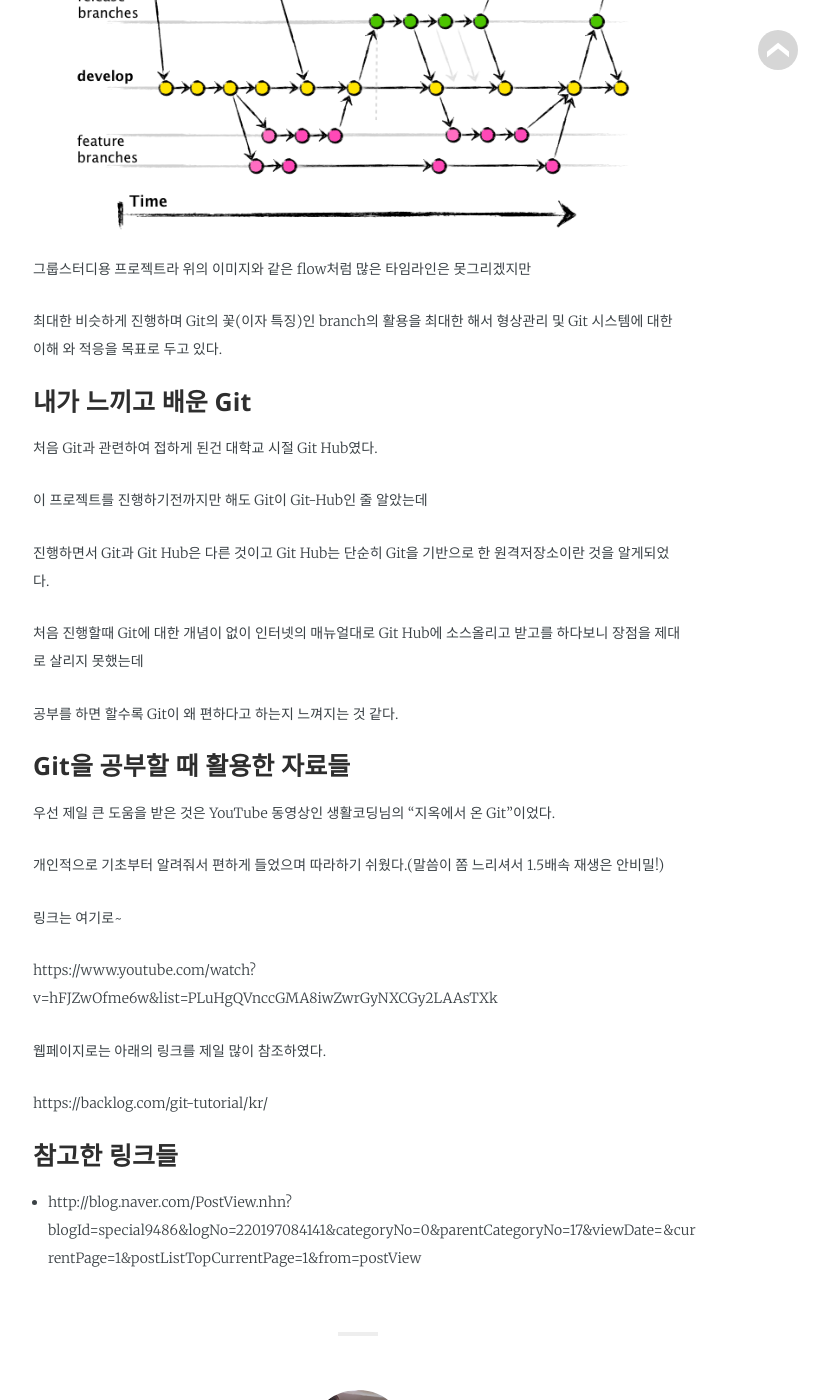
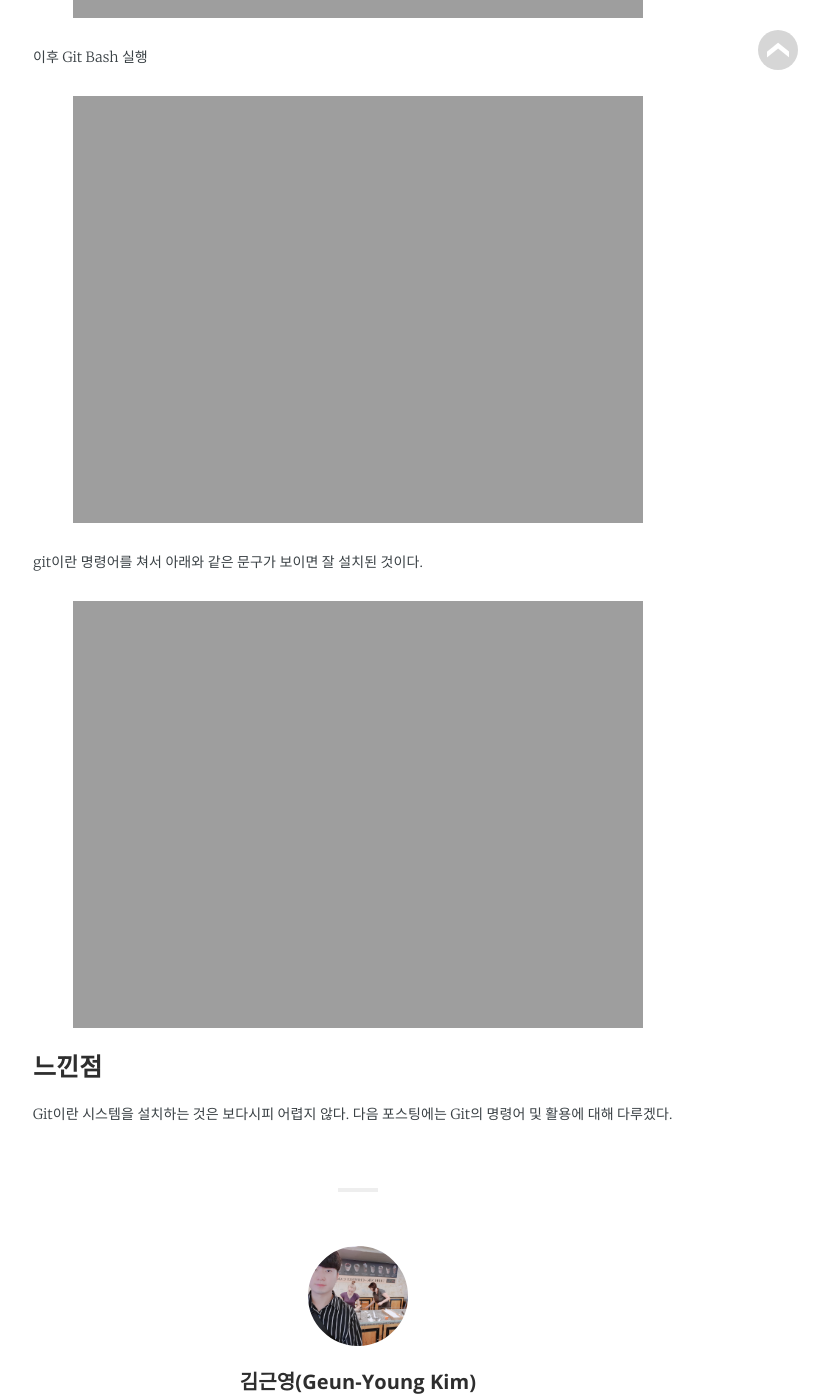
Before and after one commit to jwillmer/jekyllDecent, a Jekyll site: the page built from _posts/2019-07-21-git2.md, in a window 1280 px wide and 1400 px high, scrolled down 1678 px. Shown: the whole window, without its empty margins (282-1111 px from the left). Built offline with Jekyll 4.4.1, drawn with Linux system fonts in a browser that asks for light colours; some web fonts are replaced; some of the changed text lies outside the part shown.

Commit message:
Update 2019-07-21-git2.md

```diff
--- a/_posts/2019-07-21-git2.md
+++ b/_posts/2019-07-21-git2.md
@@ -29,66 +29,34 @@ Git Hub : Git 시스템에 최적화되어 있는 원격저장소이다. 많은
 
 
 
-### Git
+### Git 설치하기
 
- - Repository의 완전한 복사본을 로컬 장비에 둘 수 있다.(이 부분이 내가 느꼈던 SVN과 가장 큰 차이이자 장점인것 같다.)
+https://git-scm.com/downloads에서 자신의 OS에 맞게 설치한다.
 
- - 처리 속도가 빠르다.(Git의 pull, push와 SVN의 checkout, commit, update와 비교했을 때 확실히 속도 차이가 있긴 하다.)
+<aside>
+<figure>
+<img src="{{ "/media/img/Git/install1.PNG" | absolute_url }}" />
+</figure>
+</aside>
 
- - 일시적인 작업에 대한 이력 관리가 쉽다.
+이후 Git Bash 실행
 
- - 브랜치, 머지가 쉽다.
+<aside>
+<figure>
+<img src="{{ "/media/img/Git/install2.PNG" | absolute_url }}" />
+</figure>
+</aside>
 
- - 장소에 구애받지 않고 협업이 가능하다.
+git이란 명령어를 쳐서 아래와 같은 문구가 보이면 잘 설치된 것이다.
+
+<aside>
+<figure>
+<img src="{{ "/media/img/Git/install2.PNG" | absolute_url }}" />
+</figure>
+</aside>
 
 
 
-### Git 활용의 목표
+### 느낀점
 
-<aside>
-<figure>
-<img src="{{ "/media/img/Git/flow.png" | absolute_url }}" />
-<figcaption>출처 : http://nvie.com/archives/233 </figcaption>
-</figure>
-</aside>
-
-그룹스터디용 프로젝트라 위의 이미지와 같은 flow처럼 많은 타임라인은 못그리겠지만
-
-최대한 비슷하게 진행하며 Git의 꽃(이자 특징)인 branch의 활용을 최대한 해서 형상관리 및 Git 시스템에 대한 이해 와 적응을 목표로 두고 있다.
-
-
-
-### 내가 느끼고 배운 Git
-
-처음 Git과 관련하여 접하게 된건 대학교 시절 Git Hub였다.
-
-이 프로젝트를 진행하기전까지만 해도 Git이 Git-Hub인 줄 알았는데
-
-진행하면서 Git과 Git Hub은 다른 것이고 Git Hub는 단순히 Git을 기반으로 한 원격저장소이란 것을 알게되었다.
-
-처음 진행할때 Git에 대한 개념이 없이 인터넷의 매뉴얼대로 Git Hub에 소스올리고 받고를 하다보니 장점을 제대로 살리지 못했는데
-
-공부를 하면 할수록 Git이 왜 편하다고 하는지 느껴지는 것 같다.
-
-
-
-### Git을 공부할 때 활용한 자료들
-
-우선 제일 큰 도움을 받은 것은 YouTube 동영상인 생활코딩님의 "지옥에서 온 Git"이었다.
-
-개인적으로 기초부터 알려줘서 편하게 들었으며 따라하기 쉬웠다.(말씀이 쫌 느리셔서 1.5배속 재생은 안비밀!)
-
-링크는 여기로~
-
-https://www.youtube.com/watch?v=hFJZwOfme6w&list=PLuHgQVnccGMA8iwZwrGyNXCGy2LAAsTXk
-
-
-웹페이지로는 아래의 링크를 제일 많이 참조하였다.
-
-https://backlog.com/git-tutorial/kr/
-
-
-
-### 참고한 링크들
-
- - http://blog.naver.com/PostView.nhn?blogId=special9486&logNo=220197084141&categoryNo=0&parentCategoryNo=17&viewDate=&currentPage=1&postListTopCurrentPage=1&from=postView
+Git이란 시스템을 설치하는 것은 보다시피 어렵지 않다. 다음 포스팅에는 Git의 명령어 및 활용에 대해 다루겠다.
```
